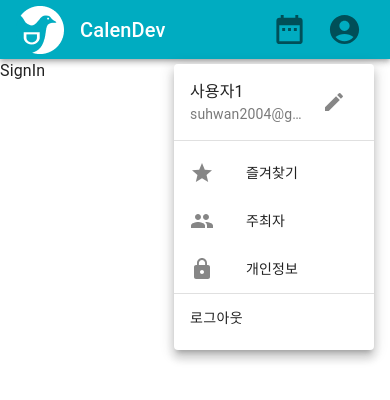
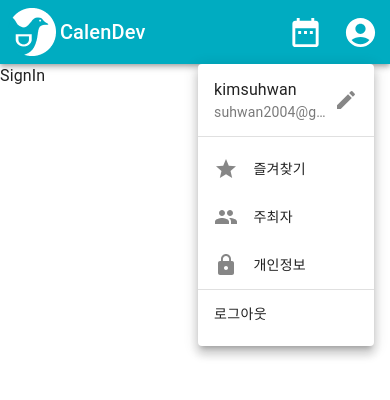
Before and after one commit to CalenDev/calendev, a React (Create React App) app in the folder Client/: page /signIn in a window 390 px wide. Both pictures are taken after a click on the button 344 px from the left and 29 px from the top of the page. Shown: the top 400 px of the page. Built offline with nearby package versions, Linux system fonts and the light colour scheme.

Commit message:
feature : header component style 반응형 수정

```diff
--- a/Client/src/components/Header/index.jsx
+++ b/Client/src/components/Header/index.jsx
@@ -1,9 +1,6 @@
 import { useState } from 'react';
 import AppBar from '@mui/material/AppBar';
-import Box from '@mui/material/Box';
-import Toolbar from '@mui/material/Toolbar';
 import Typography from '@mui/material/Typography';
-import Container from '@mui/material/Container';
 import Button from '@mui/material/Button';
 import DateRangeIcon from '@mui/icons-material/DateRange';
 import AccountCircleIcon from '@mui/icons-material/AccountCircle';
@@ -12,52 +9,49 @@ import PeopleIcon from '@mui/icons-material/People';
 import EditIcon from '@mui/icons-material/Edit';
 import LockIcon from '@mui/icons-material/Lock';
 import PropTypes from 'prop-types';
-
-import {
-  Divider,
-  IconButton,
-  Menu,
-  MenuItem,
-  Tooltip,
-  useTheme,
-} from '@mui/material';
+import Divider from '@mui/material/Divider';
+import IconButton from '@mui/material/IconButton';
+import Menu from '@mui/material/Menu';
+import MenuItem from '@mui/material/MenuItem';
+import Tooltip from '@mui/material/Tooltip';
+import { useTheme } from '@mui/material';
 import { useNavigate } from 'react-router-dom';
 import styled from '@emotion/styled';
+import Stack from '@mui/material/Stack';
 import Logo from '../../assets/images/CalendevLogo.png';
 
-const MenuListItemWrapper = styled(Box)(
-  ({ theme }) => `
-  .MenuListItemIcon {
-    opacity: 0.54;
-    margin-right: ${theme.spacing(4)};
-  }
-`,
-);
-// Fix : topdown css 지양.
+/*
+추후 구현 사항
+1. 달력 버튼 클릭 시, 달력 페이지로 전환.
+2. 토큰 여부에 따른 다른 header 전시
+*/
+
+const mockUserInfo = {
+  email: 'suhwan2004@gmail.com',
+  nickname: 'kimsuhwan',
+};
 
 function Header() {
   const theme = useTheme();
   const navigate = useNavigate();
   const isLogin = true;
-  const [anchorElUser, setAnchorElUser] = useState(null);
+  const [anchorEl, setAnchorEl] = useState(null);
   const handleOpenUserMenu = (event) => {
-    setAnchorElUser(event.currentTarget);
+    setAnchorEl(event.currentTarget);
   };
 
   const handleCloseUserMenu = () => {
-    setAnchorElUser(null);
+    setAnchorEl(null);
   };
 
   return (
-    <AppBar position="static">
-      <Container maxWidth="100">
-        <StyledToolbar disableGutters>
-          <StyledHeaderLogo onClick={() => navigate('/')}>
-            <img src={Logo} alt="logo_picture" />
-            <Typography variant="h6">CalenDev</Typography>
-          </StyledHeaderLogo>
-          <Box>
-            <IconButton onClick={() => navigate('/eventPost')}>
+    <StyledAppBar position="static">
+      <StyledLogoIconButton onClick={() => navigate('/')}>
+        <img src={Logo} alt="logPicture" />
+        <StyledWhiteTypography variant="h6">CalenDev</StyledWhiteTypography>
+      </StyledLogoIconButton>
+      <StyledButtonWrapper>
+        <IconButton>
           <DateRangeIcon color="white" fontSize="large" />
         </IconButton>
         {isLogin ? (
@@ -70,7 +64,7 @@ function Header() {
             <Menu
               sx={{ mt: theme.spacing(6) }}
               id="menu-appbar"
-                  anchorEl={anchorElUser}
+              anchorEl={anchorEl}
               anchorOrigin={{
                 vertical: 'top',
                 horizontal: 'right',
@@ -80,45 +74,26 @@ function Header() {
                 vertical: 'top',
                 horizontal: 'right',
               }}
-                  open={Boolean(anchorElUser)}
+              open={Boolean(anchorEl)}
               onClose={handleCloseUserMenu}
             >
               <MenuItem>
-                    <Box width={theme.spacing(15)}>
-                      <Typography variant="body1">사용자1</Typography>
-                      <Typography
-                        variant="body2"
-                        noWrap
-                        sx={{ opacity: '0.6' }}
-                      >
-                        suhwan2004@gmail.com
+                <StyledMenuProfileWrapper>
+                  <Typography variant="body1">
+                    {mockUserInfo.nickname}
                   </Typography>
-                    </Box>
-                    <EditIcon
-                      sx={{
-                        m: theme.spacing(1.5),
-                        opacity: '0.54',
-                      }}
-                    />
+                  <Typography variant="body2" noWrap sx={{ opacity: '0.6' }}>
+                    {mockUserInfo.email}
+                  </Typography>
+                </StyledMenuProfileWrapper>
+                <StyledEditIcon />
               </MenuItem>
               <Divider />
-                  <MenuListItemWrapper>
-                    <MenuListItem
-                      icon={StarIcon}
-                      variant="body2"
-                      text="즐겨찾기"
-                    />
-                    <MenuListItem
-                      icon={PeopleIcon}
-                      variant="body2"
-                      text="주최자"
-                    />
-                    <MenuListItem
-                      icon={LockIcon}
-                      variant="body2"
-                      text="개인정보"
-                    />
-                  </MenuListItemWrapper>
+              <StyledMenuListItemWrapper>
+                <MenuListItem icon={StarIcon} variant="body2" text="즐겨찾기" />
+                <MenuListItem icon={PeopleIcon} variant="body2" text="주최자" />
+                <MenuListItem icon={LockIcon} variant="body2" text="개인정보" />
+              </StyledMenuListItemWrapper>
               <Divider />
               <MenuItem>
                 <Typography variant="button">로그아웃</Typography>
@@ -128,41 +103,61 @@ function Header() {
         ) : (
           <Button
             onClick={() => {
-                  navigate('/signIn');
+              navigate('/SignIn');
             }}
           >
-                <Typography variant="h6" color="#fff">
+            <StyledWhiteTypography variant="h6">
               로그인/회원가입
-                </Typography>
+            </StyledWhiteTypography>
           </Button>
         )}
-          </Box>
-        </StyledToolbar>
-      </Container>
-    </AppBar>
+      </StyledButtonWrapper>
+    </StyledAppBar>
   );
 }
 
-const StyledHeaderLogo = styled(Box)`
-  * {
-    margin-right: 16px;
+export default Header;
+
+const StyledMenuListItemWrapper = styled(Stack)`
+  .MenuListItemIcon {
+    opacity: 0.54;
+    margin-right: 4vw;
   }
-  img {
-    width: theme.spacing(6);
-    height: theme.spacing(6);
-  }
-  display: flex;
-  align-items: center;
-  justify-content: flex-start;
-  cursor: pointer;
 `;
 
-const StyledToolbar = styled(Toolbar)`
+const StyledWhiteTypography = styled(Typography)`
+  color: #fff;
+`;
+
+const StyledMenuProfileWrapper = styled(Stack)`
+  width: ${(props) => props.theme.spacing(15)};
+`;
+
+const StyledButtonWrapper = styled(Stack)`
+  display: flex;
+  justify-content: center;
+  align-items: center;
+  flex-direction: row;
+`;
+const StyledAppBar = styled(AppBar)`
+  width: 100%;
+  min-width: 350px;
   display: flex;
   justify-content: space-between;
+  flex-direction: row;
+`;
+const StyledLogoIconButton = styled(IconButton)`
+  display: flex;
+  justify-content: center;
   align-items: center;
+  flex-direction: row;
+  gap: 1vw;
 `;
 
+const StyledEditIcon = styled(EditIcon)`
+  margin: theme.spacing(1.5);
+  opacity: 0.54;
+`;
 function MenuListItem({ variant, text, icon }) {
   const IconComponent = icon;
   return (
@@ -176,7 +171,5 @@ function MenuListItem({ variant, text, icon }) {
 MenuListItem.propTypes = {
   variant: PropTypes.string.isRequired,
   text: PropTypes.string.isRequired,
-  icon: PropTypes.node.isRequired,
+  icon: PropTypes.elementType.isRequired,
 };
-
-export default Header;
--- a/Client/src/styles/themes.js
+++ b/Client/src/styles/themes.js
@@ -9,6 +9,9 @@ const themes = {
     },
     secondary: {
       main: red[300],
+    },
+    white: {
+      main: 'white',
     },
   },
   breakpoints: {
```
Lines whose indentation alone changed are shown as unchanged.
